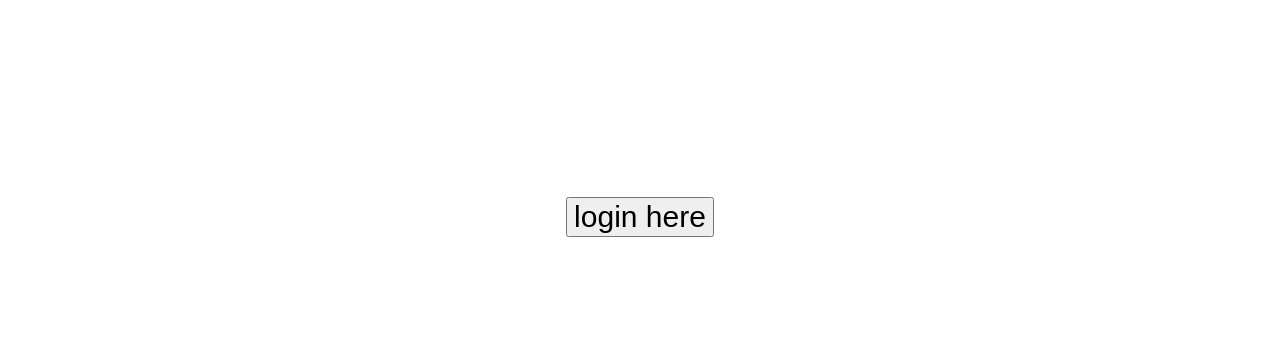
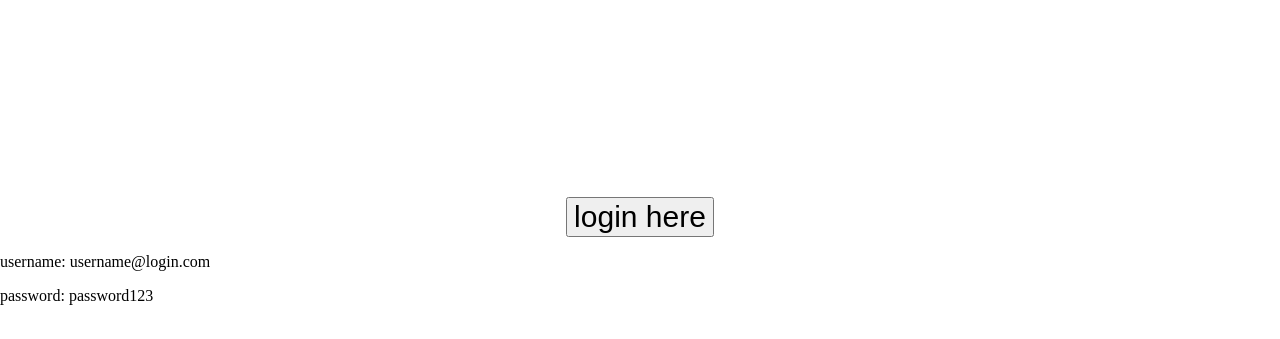
Before and after one commit to matt101144/Login-page, a plain HTML site: page index.html in a window 1280 px wide. Shown: the part 83-422 px from the top of the page. Drawn offline with Linux system fonts and the light colour scheme.

Commit message:
put username and password on homepage to user can test out login

```diff
--- a/index.html
+++ b/index.html
@@ -14,6 +14,11 @@
         <button class="enter-button">login here</button>
     </a>
     </div>
+
+    <div class="login-cred">
+        <p>username: username@login.com </p>
+        <p>password: password123</p>
+    </div>
 <script src="index.js"></script>
 </body>
 </html>
```
